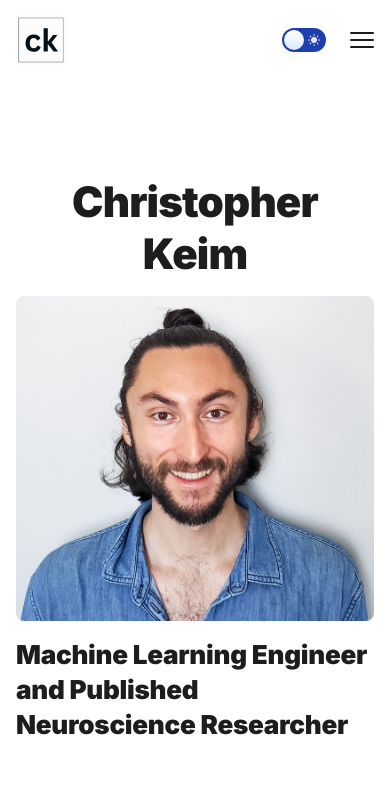
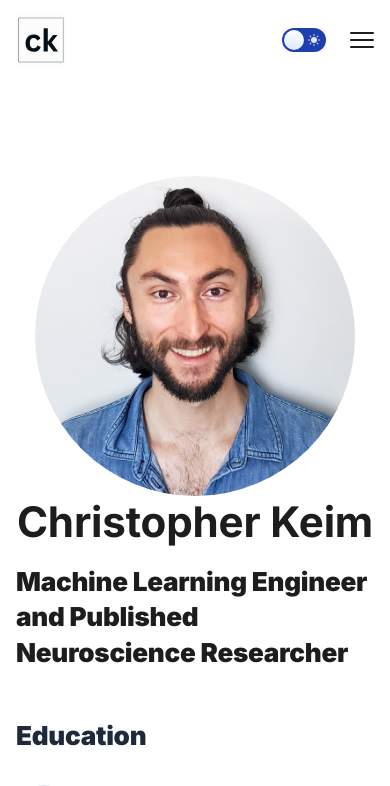
Before and after one commit to christopherkeim/christopherkeim-xyz, a Next.js app: page / in a window 390 px wide. Shown: the top 786 px of the page. Built offline with nearby package versions, Linux system fonts and the light colour scheme.

Commit message:
Desktop and mobile styling for circular profile .

```diff
--- a/app/page.tsx
+++ b/app/page.tsx
@@ -23,14 +23,18 @@ export default function About() {
                 <section>
                   {/* Page title */}
                   <FadeAnimation>
-                    <h2 className="h2 mb-4 text-center">Christopher Keim</h2>
-                    <Image
-                      src={ChristopherKeim}
-                      alt="Christopher Keim"
-                      width={1609}
-                      height={1457}
-                      className="min-h-[300px mb-4 w-auto rounded-lg"
-                    />
+                    <div className="flex flex-col sm:flex-row justify-start items-center mb-4">
+                      <Image
+                        src={ChristopherKeim}
+                        alt="Christopher Keim"
+                        width={300}
+                        height={300}
+                        className="w-80 h-80 sm:h-28 sm:w-28 rounded-full object-cover"
+                      />
+                      <h2 className="sm:text-3xl text-3xl font-bold text-left sm:ml-4">
+                        Christopher Keim
+                      </h2>
+                    </div>
                     <h3 className="h4 mb-12">
                       Machine Learning Engineer and Published Neuroscience
                       Researcher
```
